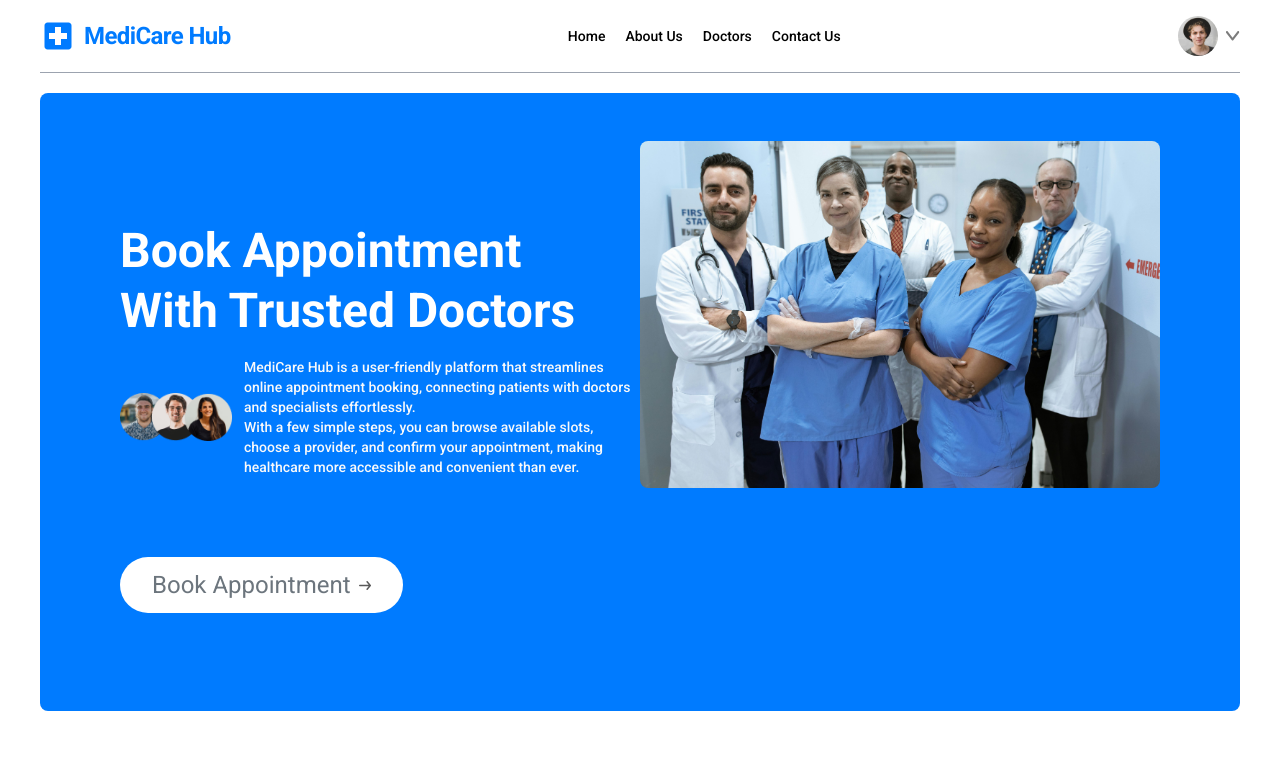
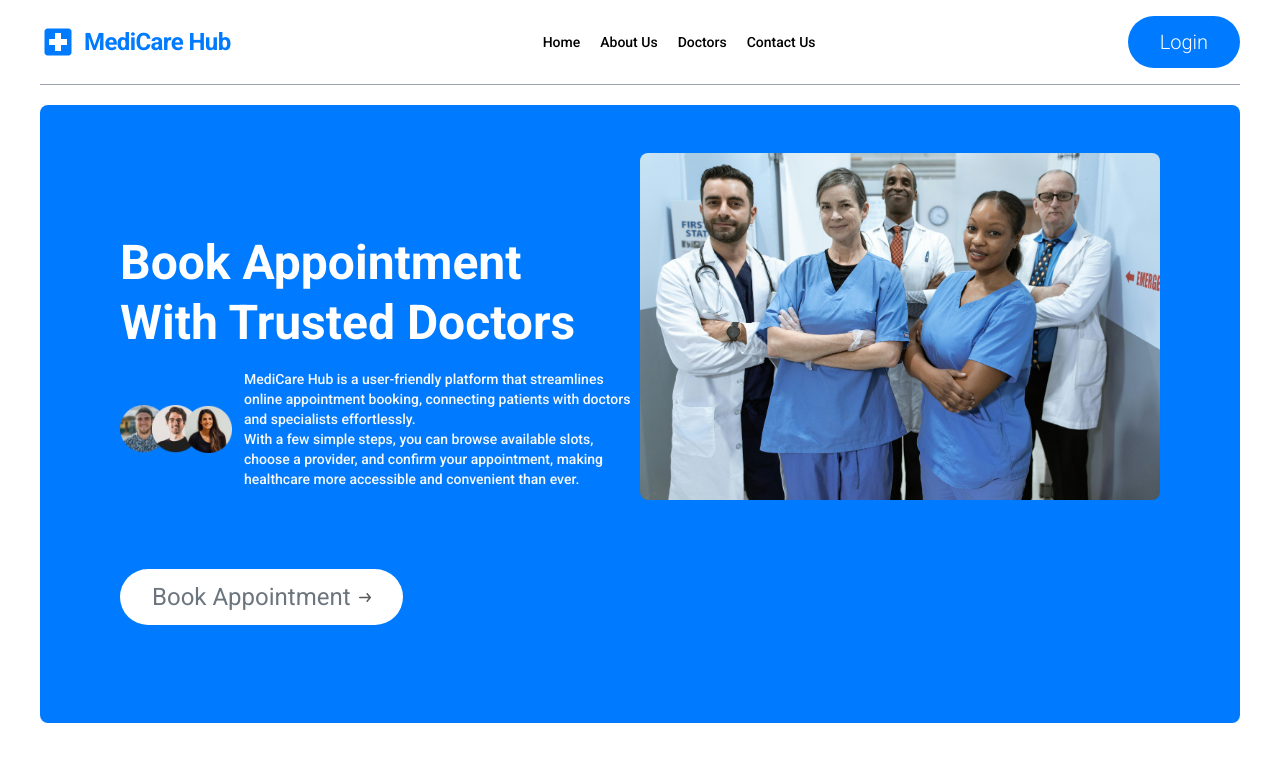
Before and after one commit to briansimiyuj/doctor-appointment-app, a React (Vite) app: page / in a window 1280 px wide. Shown: the top 778 px of the page. Built offline with nearby package versions, Linux system fonts and the light colour scheme; a web font is replaced by a local one.

Commit message:
Login button

```diff
--- a/src/components/Navbar/Navbar.tsx
+++ b/src/components/Navbar/Navbar.tsx
@@ -1,4 +1,4 @@
-import { NavLink, useNavigate } from "react-router-dom"
+import { NavLink, useLocation, useNavigate } from "react-router-dom"
 import Logo from "../../assets/Logo"
 import { useState } from "react"
 import { assets } from "../../assets/frontend/assets"
@@ -8,12 +8,15 @@ import DropdownMenu from "./DropdownMenu"
 const Navbar: React.FC = () =>{
 
     const [showMenu, setShowMenu] = useState<boolean>(false),
-          [token, setToken] = useState<boolean>(true),
-          navigate = useNavigate()
+          [token, setToken] = useState<boolean>(false),
+          navigate = useNavigate(),
+          location = useLocation()
+
+    console.log(location.pathname)
 
     return(
 
-        <nav className="flex justify-between items-center py-4 mb-5 border-b text-sm border-b-gray-400">
+        <nav className="flex flexc justify-between items-center py-4 mb-5 border-b text-sm border-b-gray-400">
 
             <NavLink to="/">
 
@@ -67,7 +70,7 @@ const Navbar: React.FC = () =>{
 
                 {
 
-                    token ?
+                    token ?(
 
                         <div className="flex items-center gap-2 cursor-pointer group relative">
 
@@ -79,12 +82,18 @@ const Navbar: React.FC = () =>{
 
                         </div>
 
-                    :
+                    ):(
 
-                        <button
-                            className="bg-primary-bg text-white px-8 py-3 rounded-full font-light hidden md:block"
-                            onClick={() => navigate("/login")}
-                        >Create Account</button>
+                        location.pathname !== "/login" ?(
+
+                            <button
+                                className="bg-primary-bg text-white text-sm md:text-xl px-8 py-3 rounded-full font-light"
+                                onClick={() => navigate("/login")}
+                            >Login</button>
+
+                        ): null
+
+                    )
 
                 }
 
```
Also changed, not shown: 1 other file (tests, documents, lock files or other folders).
